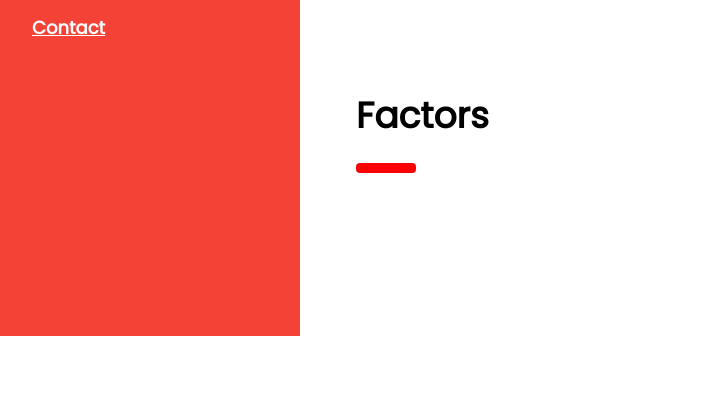
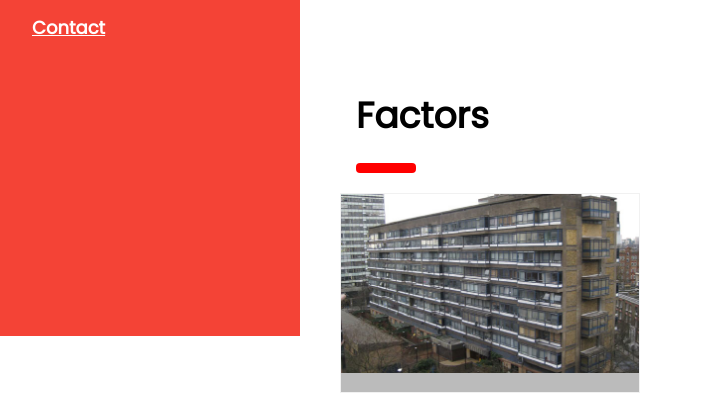
Before and after one commit to SinclairPythonAkoto/PythonRefactoring, a Flask app: template rate_my_landlord/project_0.1/templates/homepage.html in a window 1280 px wide. Shown: the part 464-873 px from the top of the page, without its empty margins (0-703 px from the left). Before the commit the page ends 800 px from the top, so only its background shows below. Run offline with Flask 2, Linux system fonts and the light colour scheme; the template is opened without the code that fills it, so the values that code supplies are empty.

Commit message:
adding flip functionality to images

```diff
--- a/rate_my_landlord/project_0.1/templates/homepage.html
+++ b/rate_my_landlord/project_0.1/templates/homepage.html
@@ -16,6 +16,40 @@
 	    margin-top: 16px;
 	    opacity: 0.8;
 	    cursor: pointer;
+	}
+	.flip-box {
+            background-color: transparent;
+	    width: 300px;
+	    height: 200px;
+	    border: 1px solid #f1f1f1;
+	    perspective: 1000px;
+	}
+	.flip-box-inner {
+            position: relative;
+	    width: 100%;
+	    height: 100%;
+	    text-align: center;
+	    transition: transform 0.8s;
+	    transform-style: preserve-3d;
+	}
+	.flip-box:hover .flip-box-inner {
+            transform: rotateY(180deg);
+	}
+	.flip-box-front, .flip-box-back {
+            position: absolute;
+	    width: 100%;
+	    height: 100%;
+	    -webkit-backface-visibility: hidden;
+	    backface-visibility: hidden;
+	}
+	.flip-box-front {
+            background-color: #bbb;
+	    color: black;
+	}
+	.flip-box-back {
+            background-color: dodgerblue;
+	    color: white;
+	    transform: rotateY(180deg);
 	}
     </style>
 </head>
@@ -63,6 +97,21 @@
 	    <h1 class="w3-xxlarge"><b>Factors</b></h1>
 	    <hr style="width:50px;border:5px solid red" class="w3-round"/>
 	</div>
+	<!-- Adding flip on images -->
+	<div class="w3-col m4 w3-margin-bottom">
+	    <div class="flip-box">
+	        <div class="flip-box-inner">
+		    <div class="flip-box-front">
+	                <img src="static/London-flats.jpg" style="width:100%"/>
+		    </div>
+		    <div class="flip-box-back">
+		        <h2>Add Text</h2>
+			<p>Some text here</p>
+		    </div>
+		</div>
+	    </div>
+	</div>
+
     </div>
 </body>
 </html>
```
